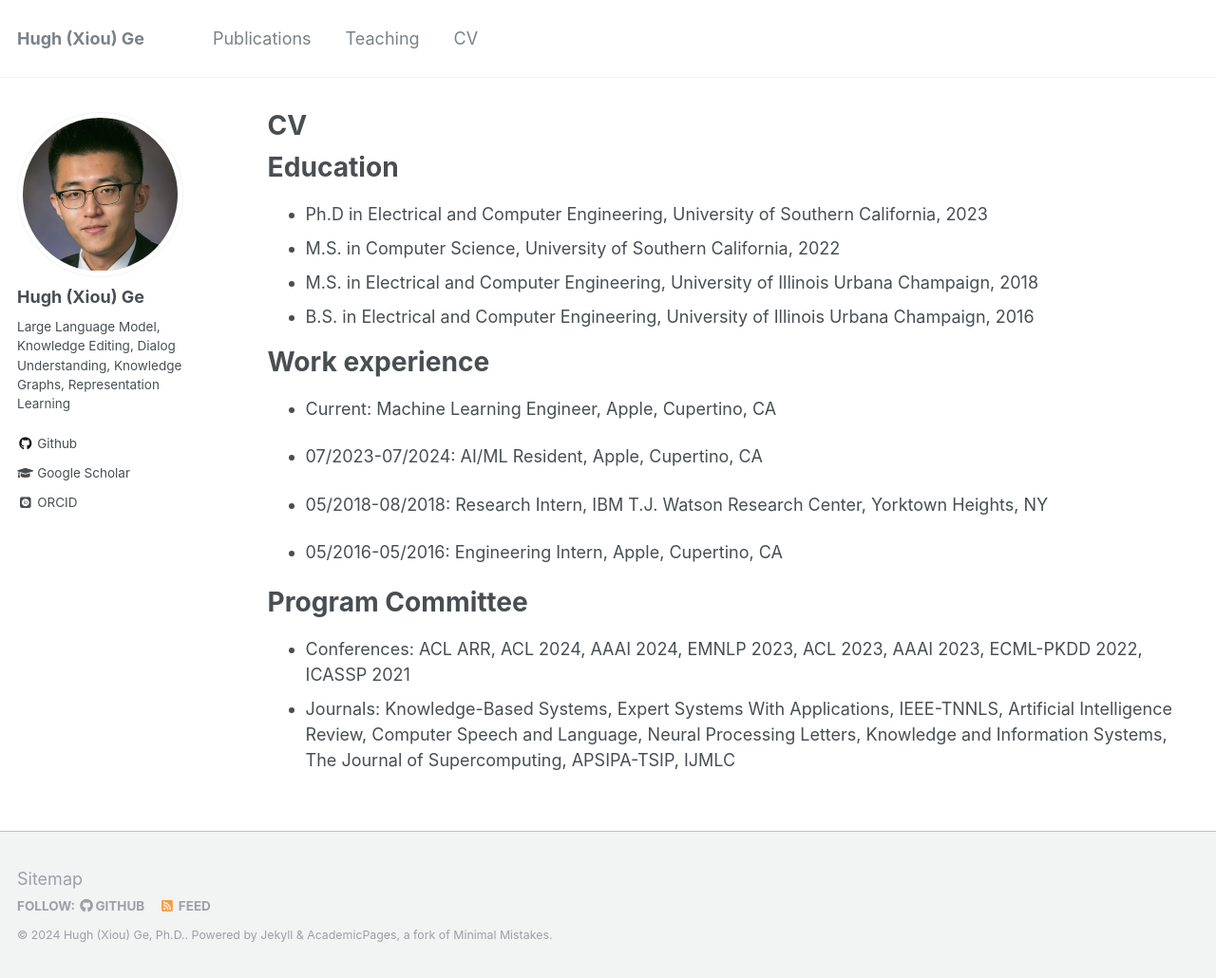
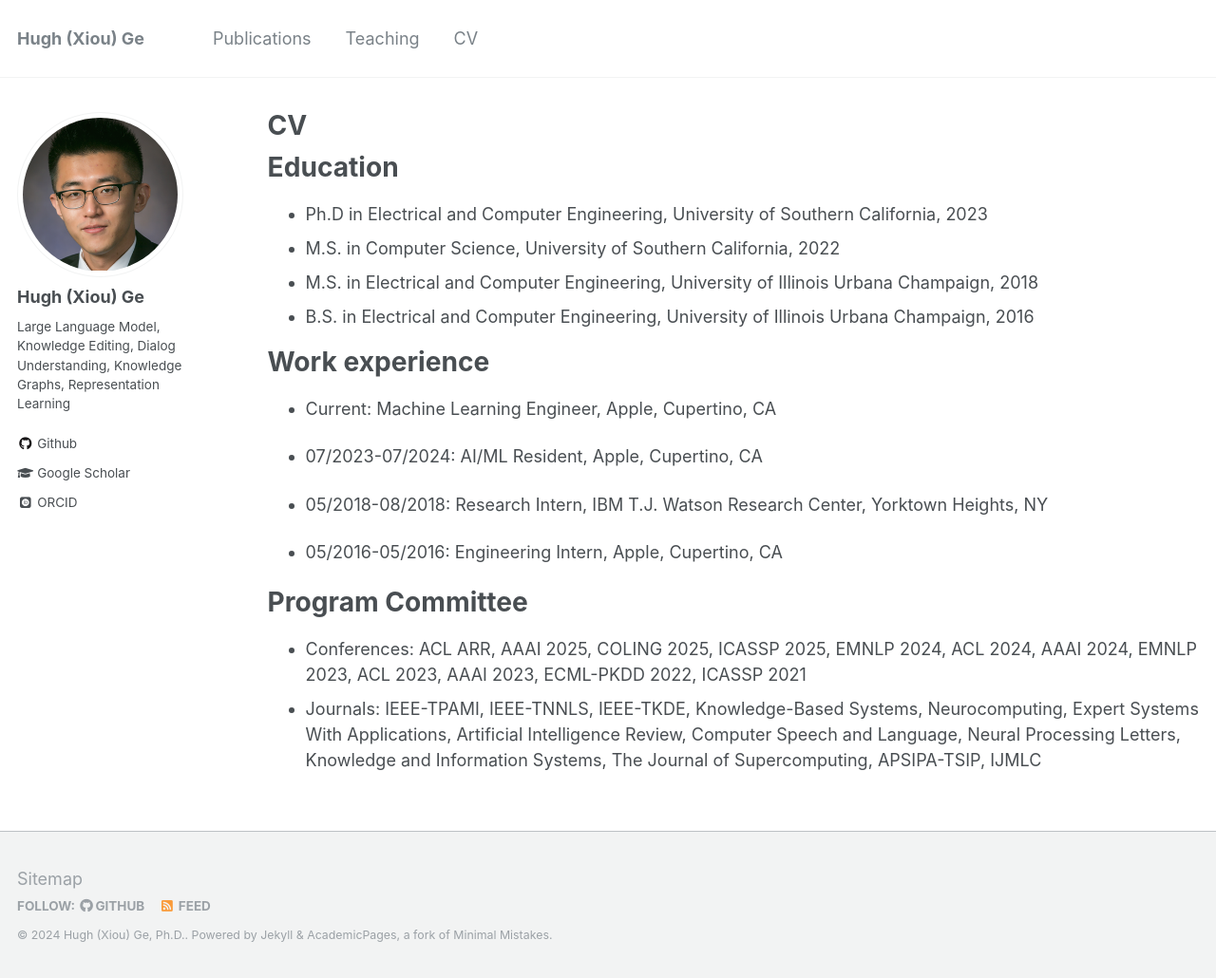
Before and after one commit to hughxiouge/hughxiouge.github.io, a Jekyll site: the page built from _pages/cv.md, in a window 1280 px wide and 1030 px high. Shown: the whole window at 95% size. Built offline with Jekyll 4.4.1, drawn with Linux system fonts in a browser that asks for light colours; some web fonts are replaced.

Commit message:
update review

```diff
--- a/_pages/cv.md
+++ b/_pages/cv.md
@@ -28,8 +28,8 @@ Work experience
 
 Program Committee
 ======
-* Conferences: ACL ARR, ACL 2024, AAAI 2024, EMNLP 2023, ACL 2023, AAAI 2023, ECML-PKDD 2022, ICASSP 2021
-* Journals: Knowledge-Based Systems, Expert Systems With Applications, IEEE-TNNLS, Artificial Intelligence Review, Computer Speech and Language, Neural Processing Letters, Knowledge and Information Systems, The Journal of Supercomputing, APSIPA-TSIP, IJMLC
+* Conferences: ACL ARR, AAAI 2025, COLING 2025, ICASSP 2025, EMNLP 2024, ACL 2024, AAAI 2024, EMNLP 2023, ACL 2023, AAAI 2023, ECML-PKDD 2022, ICASSP 2021
+* Journals: IEEE-TPAMI, IEEE-TNNLS, IEEE-TKDE, Knowledge-Based Systems, Neurocomputing, Expert Systems With Applications, Artificial Intelligence Review, Computer Speech and Language, Neural Processing Letters, Knowledge and Information Systems, The Journal of Supercomputing, APSIPA-TSIP, IJMLC
 
 <!-- Skills
 ======
```
